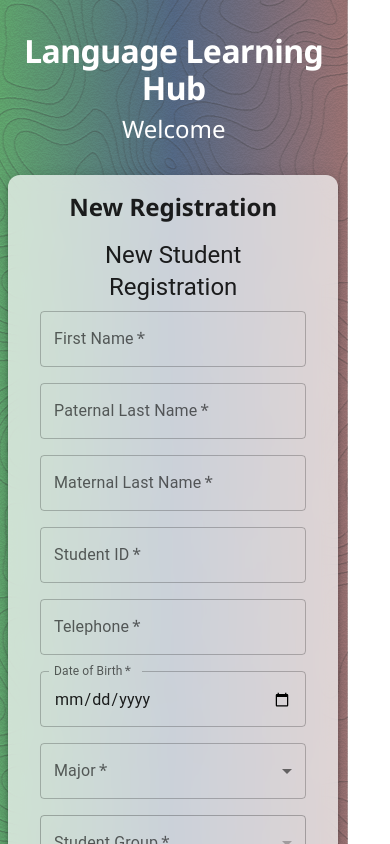
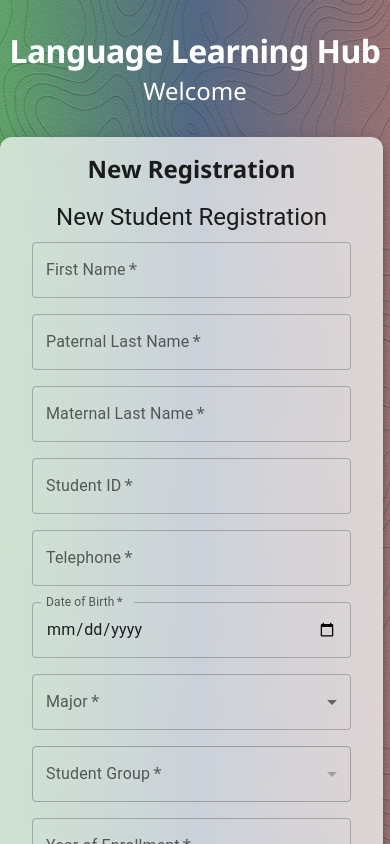
Before and after one commit to ErickRabocse/llh, a React (Vite) app in the folder student-app/: page / in a window 390 px wide. Shown: the top 844 px of the page. Built offline with nearby package versions, Linux system fonts and the light colour scheme.

Commit message:
testing mobile width

```diff
--- a/student-app/src/index.css
+++ b/student-app/src/index.css
@@ -8,7 +8,7 @@ body {
   box-sizing: border-box;
   overflow-y: auto; /* ✅ Ensures scrolling */
   overflow-x: hidden; /* ✅ Prevents unwanted horizontal scrolling */
-  width: 100%; /* ✅ Ensures the body fits the viewport */
+  width: 100vw; /* ✅ Ensures full width */
 }
 Hide scrollbar for Chrome,
 Safari,
--- a/student-app/src/pages/Home.jsx
+++ b/student-app/src/pages/Home.jsx
@@ -40,12 +40,12 @@ const Home = () => {
         justifyContent: 'center',
         alignItems: 'center',
         py: { xs: 4, sm: 6, md: 8 },
-        px: { xs: 1, sm: 2, md: 3 },
+        px: { xs: 0, sm: 2, md: 3 },
         color: 'white',
         position: 'relative',
         overflowX: 'hidden', // ✅ Prevents horizontal scrolling
-        width: '100%', // ✅ Ensures full width without overflow
-        maxWidth: { xs: '85%', sm: '90%', md: '100%' }, // ✅ Adjust max width dynamically
+        width: '100vw', // ✅ Ensures full width without overflow
+        maxWidth: '100vw', // ✅ Prevents extra spacing
         backgroundImage: `url(${backgroundImage})`,
         backgroundPosition: 'center',
       }}
```
